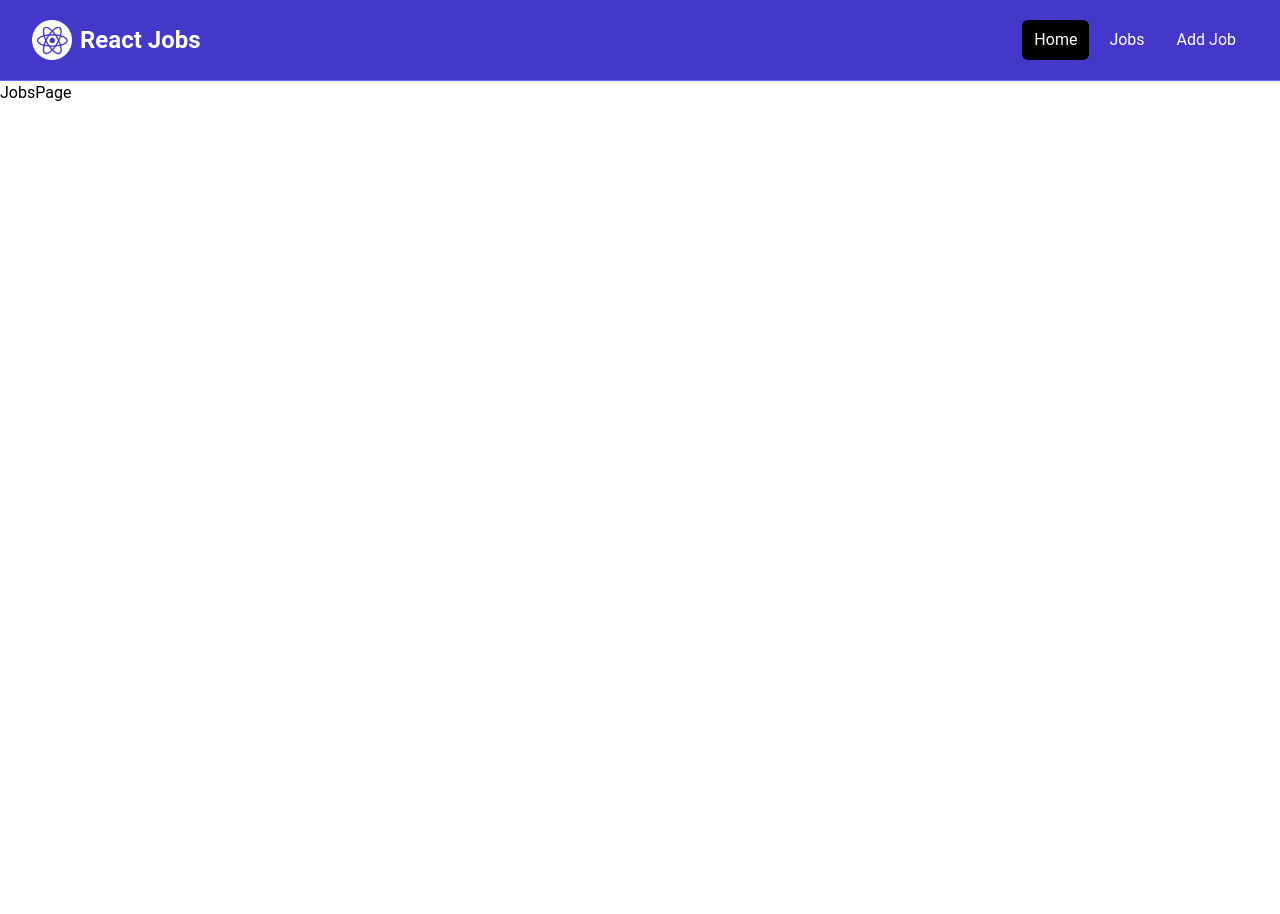
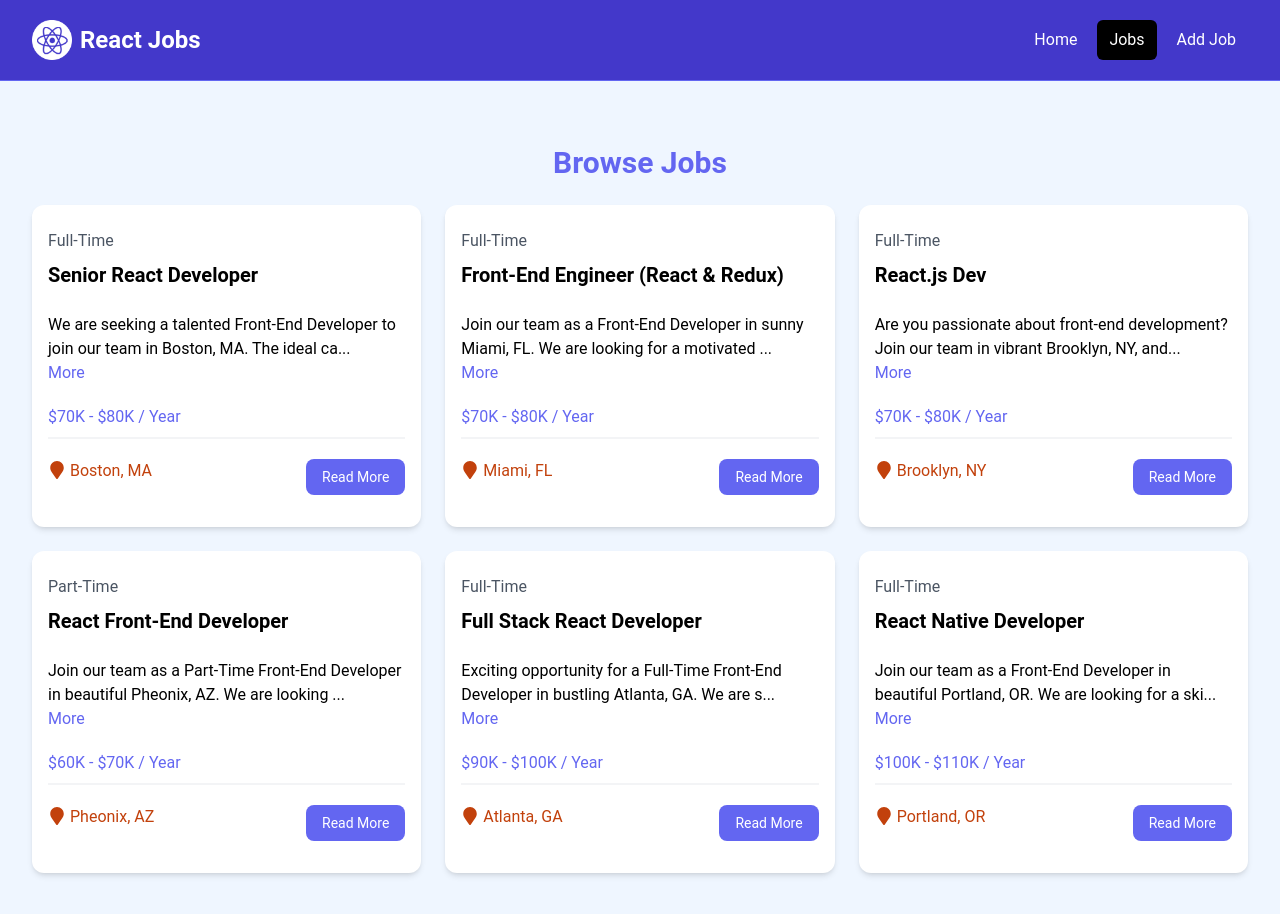
Before and after one commit to phaniallamsetty/job-posting-site, a React (Vite) app: page /jobs in a window 1280 px wide. Shown: the top 914 px of the page. Before the commit the page ends 800 px from the top, so only its background shows below. Built offline with nearby package versions, Linux system fonts and the light colour scheme.

Commit message:
Custom 404 page, active nav link and jobs page content

```diff
--- a/src/App.jsx
+++ b/src/App.jsx
@@ -7,12 +7,14 @@
 import MainLayout from './layouts/MainLayout'
 import HomePage from './pages/HomePage'
 import JobsPage from './pages/JobsPage'
+import NotFoundPage from './pages/NotFoundPage'
 
 const router = createBrowserRouter(
   createRoutesFromElements(
     <Route path="/" element={<MainLayout />}>
       <Route index element={<HomePage />} />
       <Route path="/jobs" element={<JobsPage />} />
+      <Route path="*" element={<NotFoundPage />} />
     </Route>
   )
 );
--- a/src/components/JobListings.jsx
+++ b/src/components/JobListings.jsx
@@ -1,8 +1,8 @@
 import jobs from '../jobs.json'
 import JobListing from './JobListing'
 
-const JobListings = () => {
-    const recentJobs = jobs.slice(0, 3)
+const JobListings = ({ isHome = false }) => {
+    let jobListings = isHome ? jobs.slice(0, 3) : jobs
 
     return (
         <section className="bg-blue050 px-4 py-10">
@@ -11,7 +11,7 @@
                     Browse Jobs
                 </h2>
                 <div className="grid grid-cols-1 md:grid-cols-3 gap-6">
-                    {recentJobs.map((job) => (
+                    {jobListings.map((job) => (
                         <JobListing key={job.id} job={job} />
                     ))}
                 </div>
--- a/src/components/Navbar.jsx
+++ b/src/components/Navbar.jsx
@@ -1,6 +1,7 @@
-import { Link } from 'react-router-dom';
+import { NavLink } from 'react-router-dom';
 import logo from '../assets/logo.png'
 const Navbar = () => {
+    const linkClass = ({ isActive }) => isActive ? 'bg-black text-white hover:bg-gray-900 hover:text-white rounded-md px-3 py-2' : 'text-white hover:bg-gray-900 hover:text-white rounded-md px-3 py-2'
     return (
         <>
             <nav className="bg-indigo-700 border-b border-indigo-500">
@@ -8,7 +9,7 @@
                 <div className="flex h-20 items-center justify-between">
                     <div className="flex flex-1 items-center justify-center md:items-stretch md:justify-start">
                     {/* Logo */}
-                    <Link className="flex flex-shrink-0 items-center mr-4" to="/">
+                    <NavLink className="flex flex-shrink-0 items-center mr-4" to="/">
                         <img
                         className="h-10 w-auto"
                         src={logo}
@@ -16,24 +17,24 @@
                         <span className="hidden md:block text-white text-2xl font-bold ml-2">
                         React Jobs
                         </span>
-                    </Link>
+                    </NavLink>
                     <div className="md:ml-auto">
                         <div className="flex space-x-2">
-                        <Link
+                        <NavLink
                             to="/"
-                            className="text-white bg-black hover:bg-gray-900 hover:text-white rounded-md px-3 py-2">
+                            className={ linkClass }>
                             Home
-                        </Link>
-                        <Link
+                        </NavLink>
+                        <NavLink
                             to="/jobs"
-                            className="text-white hover:bg-gray-900 hover:text-white rounded-md px-3 py-2">
+                            className={ linkClass }>
                             Jobs
-                        </Link>
-                        <Link
+                        </NavLink>
+                        <NavLink
                             to="/add-job"
-                            className="text-white hover:bg-gray-900 hover:text-white rounded-md px-3 py-2">
+                            className={ linkClass }>
                             Add Job
-                        </Link>
+                        </NavLink>
                         </div>
                     </div>
                     </div>
--- a/src/pages/HomePage.jsx
+++ b/src/pages/HomePage.jsx
@@ -8,7 +8,7 @@
         <>
             <Hero />
             <HomeCards />
-            <JobListings />
+            <JobListings isHome="true" />
             <ViewAllJobs />
         </>
     )
--- a/src/pages/JobsPage.jsx
+++ b/src/pages/JobsPage.jsx
@@ -1,6 +1,10 @@
+import JobListings from '../components/JobListings'
+
 const JobsPage = () => {
     return (
-        <h1>JobsPage</h1>
+        <section className="bg-blue-50 px-4 py-6">
+            <JobListings />
+        </section>
     )
 }
 
--- /dev/null
+++ b/src/pages/NotFoundPage.jsx
@@ -0,0 +1,19 @@
+import { Link } from 'react-router-dom'
+import { FaExclamationTriangle } from 'react-icons/fa'
+
+const NotFoundPage = () => {
+    return (
+        <section className="text-center flex flex-col justify-center items-center h-96">
+            <FaExclamationTriangle className="text-yellow-400 text-6xl mb-4" />
+            <h1 className="text-6xl font-bold mb-4">404 Not Found</h1>
+            <p className="text-xl mb-5">This page does not exist</p>
+            <Link
+                to="/"
+                className="text-white bg-indigo-700 hover:bg-indigo-900 rounded-md px-3 py-2 mt-4">
+                    Go Back
+            </Link>
+        </section>
+    )
+}
+
+export default NotFoundPage
```
